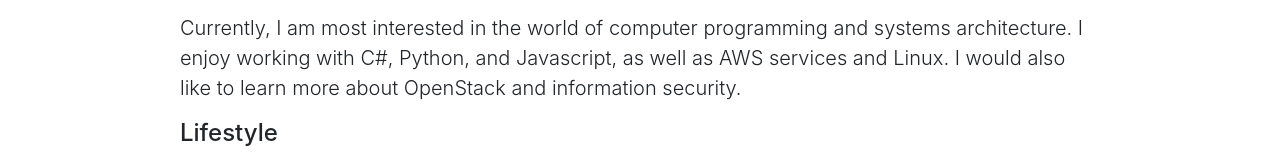
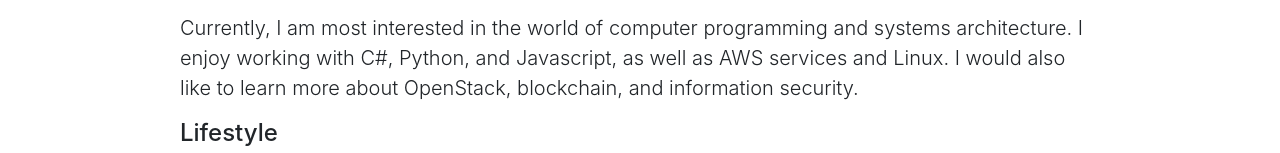
Before and after one commit to GretaP/DevWebbieSimple, a website with bundled scripts: page index.html in a window 1280 px wide. Shown: the part 709-862 px from the top of the page. Built offline with nearby package versions, Linux system fonts and the light colour scheme; files whose address does not match are found by name.

Commit message:
Update index.html
Adds an interest

```diff
--- a/index.html
+++ b/index.html
@@ -76,7 +76,7 @@
               <h2>Greta in a nutshell</h2>
               <p>I am a software engineer, cellist, triathlete, and climber.</p>
               <p>I have spent most of my life as a cellist, earning various degrees in the field and contributing to my local community through teaching and performing.</p>
-              <p>Currently, I am most interested in the world of computer programming and systems architecture.  I enjoy working with C#, Python, and Javascript, as well as AWS services and Linux.  I would also like to learn more about OpenStack and information security.</p>
+              <p>Currently, I am most interested in the world of computer programming and systems architecture.  I enjoy working with C#, Python, and Javascript, as well as AWS services and Linux.  I would also like to learn more about OpenStack, blockchain, and information security.</p>
               <h4>Lifestyle</h4>
               <p>Since moving to beautiful Boulder Colorado, I have become quite active in the outdoor community.</p>
               <p>I completed the Ironman Boulder 140.6, 2019 and the Ironman Boulder 70.3 in 2017.  I have also biked over the Alps in Switzerland.</p>
```
